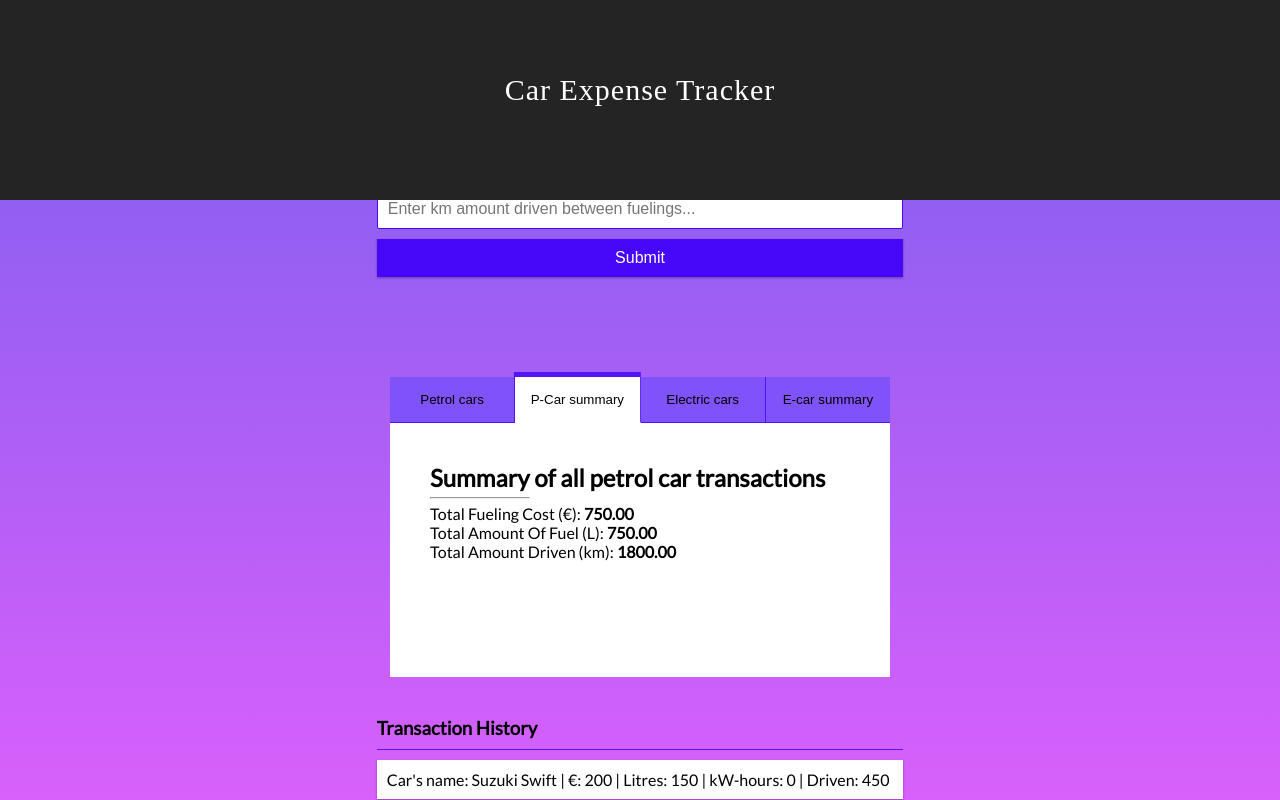
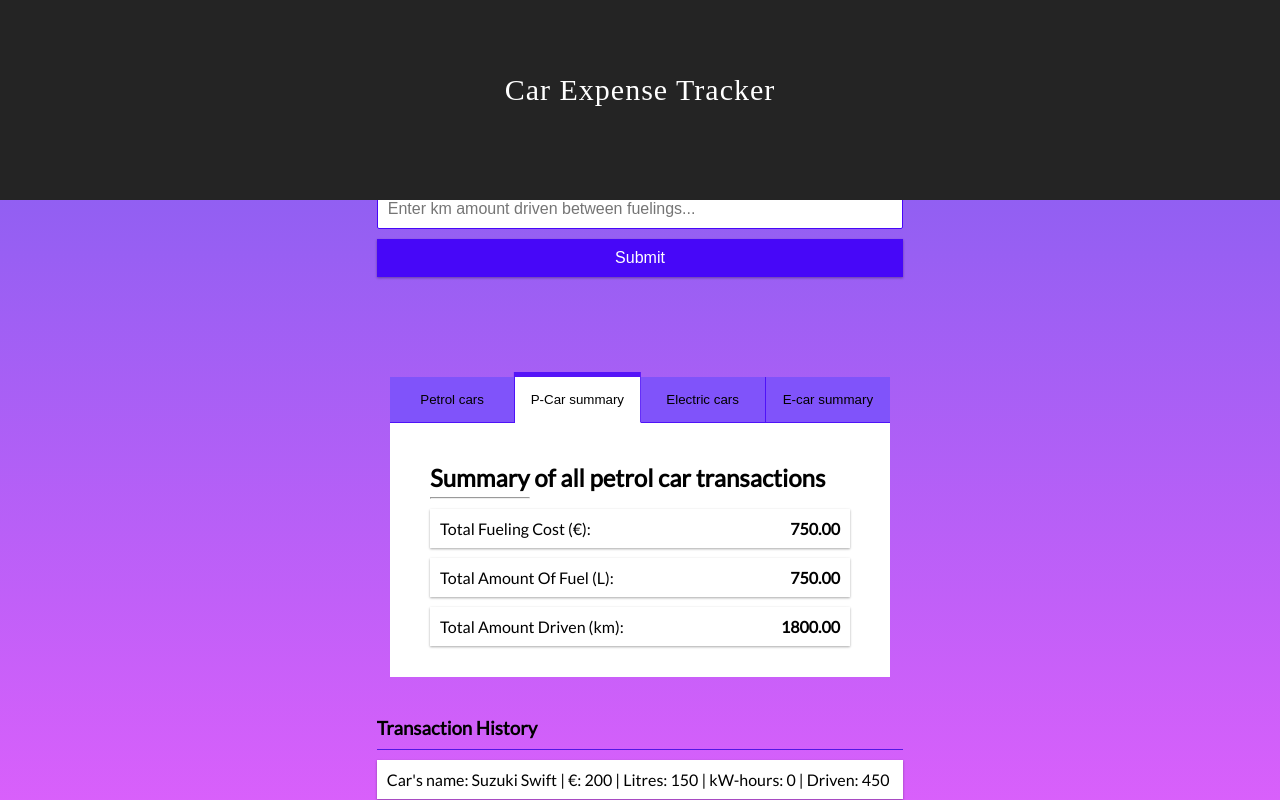
Before and after one commit to mixmading/frontend-teamwork, a React (Create React App) app: page / in a window 1280 px wide. Both pictures are taken after a click on the button "P-Car summary". Shown: the part 498-1298 px from the top of the page. Built offline with nearby package versions, Linux system fonts and the light colour scheme.

Commit message:
Muutettu outputit listoiksi summary tabeihin

```diff
--- a/src/App.css
+++ b/src/App.css
@@ -206,6 +206,7 @@ button {
 }
 .content h2 {
   padding: 0px 0 5px 0px;
+
 }
 .content hr {
   width: 100px;
--- a/src/components/ECarSummary.js
+++ b/src/components/ECarSummary.js
@@ -21,17 +21,17 @@ function ECarSummary() {
     (acc, transaction) => acc + transaction.km,
     0
   );
+  return (
+    <ul className="list">
 
-  return (
-    <div className="content  active-content">
-      <h2>Summary of all e-car transactions</h2>
-      <hr />
-      <p>Total Charging Cost (€): <b>{euroTotal.toFixed(2)}</b>
-      <br></br>
-      Total Amount Charged (kWh): <b>{kWhTotal.toFixed(2)}</b>
-      <br></br>
-      Total Amount Driven (km): <b>{kmTotal.toFixed(2)}</b></p>
-    </div>
+      <div className="content  active-content">
+        <h2>Summary of all e-car transactions</h2>
+        <hr />
+        <li>Total Charging Cost (€): <b>{euroTotal.toFixed(2)}</b></li>
+        <li>Total Amount Charged (kWh): <b>{kWhTotal.toFixed(2)}</b></li>
+        <li>Total Amount Driven (km): <b>{kmTotal.toFixed(2)}</b></li>
+      </div>
+    </ul>
   );
 }
 
--- a/src/components/PCarSummary.js
+++ b/src/components/PCarSummary.js
@@ -21,15 +21,16 @@ function PCarSummary() {
     0
   );
   return (
-    <div className="content  active-content">
-      <h2>Summary of all petrol car transactions</h2>
-      <hr />
-      <p>Total Fueling Cost (€): <b>{euroTotal.toFixed(2)}</b>
-      <br></br>
-      Total Amount Of Fuel (L): <b>{litreTotal.toFixed(2)}</b>
-      <br></br>
-      Total Amount Driven (km): <b>{kmTotal.toFixed(2)}</b></p>
-    </div>
+    <ul className="list">
+
+      <div className="content  active-content">
+        <h2>Summary of all petrol car transactions</h2>
+        <hr />
+        <li>Total Fueling Cost (€): <b>{euroTotal.toFixed(2)}</b></li>
+        <li>Total Amount Of Fuel (L): <b>{litreTotal.toFixed(2)}</b></li>
+        <li>Total Amount Driven (km): <b>{kmTotal.toFixed(2)}</b></li>
+      </div>
+    </ul>
   );
 }
 
```
